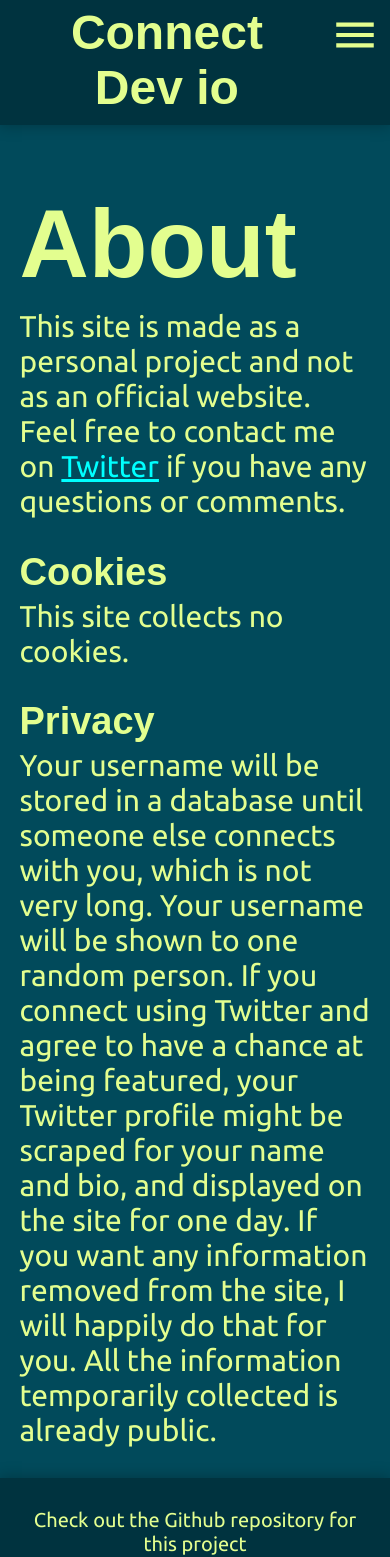
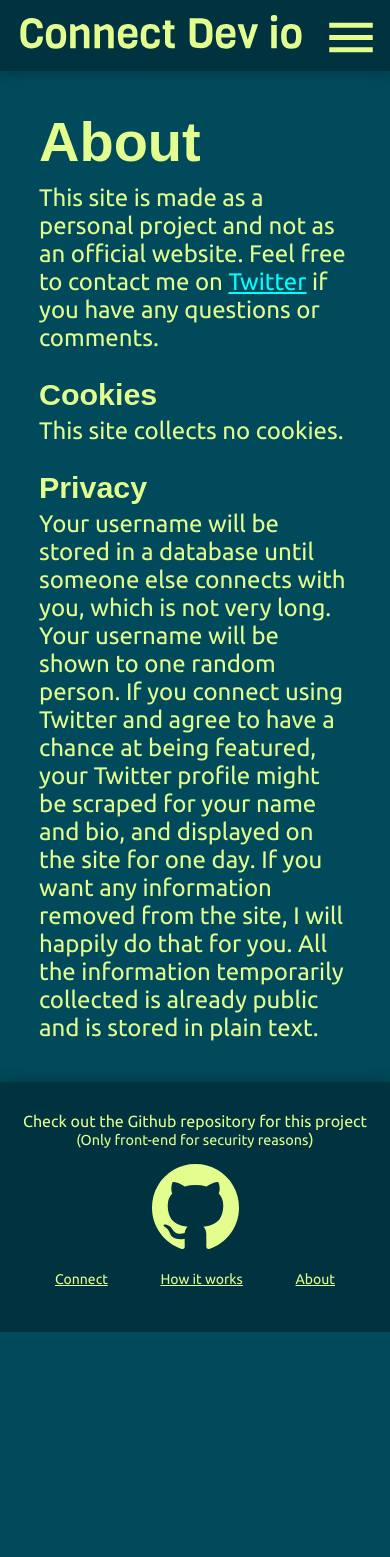
Before and after one commit to carltheperson/Connect-Dev, a React (Create React App) app: page /about in a window 390 px wide. Shown: the top 1557 px of the page. After the commit the page ends 1332 px from the top, so only its background shows below. Built offline with nearby package versions, Linux system fonts and the light colour scheme; the HTML template or start-up script is replaced by a standard one; a web font is replaced by a local one.

Commit message:
Made site responsive

```diff
--- a/public/index.html
+++ b/public/index.html
@@ -3,6 +3,7 @@
   <head>
     <meta charset="utf-8" />
     <title>Connect Dev io</title>
+    <meta name="viewport" content="width=device-width, initial-scale=1.0">
   </head>
   <body>
     <div id="root"></div>
--- a/src/components/About.js
+++ b/src/components/About.js
@@ -19,7 +19,7 @@ export default function About() {
             <h2>Privacy</h2>
             <p>
                 Your username will be stored in a database until someone else connects with you, which is not very long. Your username will be shown to one random person.
-                If you connect using Twitter and agree to have a chance at being featured, your Twitter profile might be scraped for your name and bio, and displayed on the site for one day. If you want any information removed from the site, I will happily do that for you. All the information temporarily collected is already public.
+                If you connect using Twitter and agree to have a chance at being featured, your Twitter profile might be scraped for your name and bio, and displayed on the site for one day. If you want any information removed from the site, I will happily do that for you. All the information temporarily collected is already public and is stored in plain text.
             </p>
         </div>
     )
--- a/src/components/Footer.js
+++ b/src/components/Footer.js
@@ -8,7 +8,7 @@ export default function Footer() {
         <div className="footer">
             <footer>
                 <p>Check out the Github repository for this project <br/>
-                (Only front-end for security reasons)</p>
+                <span className="smaller">(Only front-end for security reasons</span>)</p>
                 <img src={githubLogo} alt="Github logo" onClick={()=>window.location.href = "https://github.com/carlriis/Connect-Dev-io"}/>
                 <div className="link-container">
                     <Link to="/">Connect</Link>
--- a/src/components/Header.js
+++ b/src/components/Header.js
@@ -2,6 +2,7 @@ import React, { useState } from 'react';
 import {useLocation, useHistory} from "react-router-dom";
 
 import menuIcon from "./../styling/res/burger_menu.svg";
+import logo from "./../styling/res/logo.svg";
 
 export default function Header(props) {
     const location = useLocation();
@@ -25,18 +26,21 @@ export default function Header(props) {
         return "";
     }
 
+    const changePage = (page) => {
+        togleShowMenu();
+        history.push(page);
+    }
+
     return (
         <div className="header">
             <nav>
-                <img src={menuIcon} className="menu-icon" onClick={togleShowMenu}/>
+                <img src={menuIcon} alt="menu-icon" className="menu-icon" onClick={togleShowMenu}/>
                 <ul className={getShowMenu()}>
-                    <li className="logo">
-                         <h1 className="logo"><span>Connect Dev io</span></h1>
-                    </li>
+                    <li><img src={logo} alt="logo" className="logo"/></li>
 
-                    <li className={"item " + getPageOn("/")} onClick={()=>history.push("/")}>Connect</li>
-                    <li className={"item " + getPageOn("/how-it-works")} onClick={()=>history.push("/how-it-works")}>How it works</li>
-                   <li className={"item " + getPageOn("/about")} onClick={()=>history.push("/about")}>About</li>
+                    <li className={"item " + getPageOn("/")} onClick={()=>changePage("/")}>Connect</li>
+                    <li className={"item " + getPageOn("/how-it-works")} onClick={()=>changePage("/how-it-works")}>How it works</li>
+                   <li className={"item " + getPageOn("/about")} onClick={()=>changePage("/about")}>About</li>
                 </ul>
             </nav>
         </div>
--- a/src/styling/App.css
+++ b/src/styling/App.css
@@ -1,3 +1,7 @@
+/* Font sizing */
+@media screen and (min-width: 0px) {html {font-size: 10px;}}
+@media screen and (max-width: 768px) {html {font-size: 8px;}}
+
 body {
   background-color: #014A5B;
   font-family: 'Ubuntu', sans-serif;
@@ -11,12 +15,15 @@ h1, h2 {
 
 p {
   color: #E3FE8F;
-  font-size: 20px;
+  font-size: 2rem;
 }
 
 /* Pages */
 .page {
-  padding: 0 5%;
+  padding: 0 10%;
+  position: relative;
+  min-height: 60vh;
+  margin-bottom: 40px;
 }
 
 .page .logo-text {
@@ -24,7 +31,7 @@ p {
 }
 
 .page p {
-  font-size: 30px;
+  font-size: 3rem;
   margin-top: 5px;
 }
 
@@ -33,7 +40,7 @@ p {
 }
 
 .page h2 {
-  font-size: 38px;
+  font-size: 3.8rem;
   margin-bottom: 5px;
 }
 
@@ -43,12 +50,17 @@ p {
   box-shadow: 0px 0px 14px 1px rgba(0,0,0,0.25);
   text-align: center;
   padding: 0 20px 45px;
+
 }
 
 .footer p {
   margin-top: 0;
   padding-top: 30px;
-  font-size: 20px;
+  font-size: 2rem;
+}
+
+.footer .smaller {
+  font-size: 1.8rem;
 }
 
 .footer img {
@@ -63,6 +75,10 @@ p {
   width: 350px;
   margin: auto;
   margin-top: 20px;
+}
+
+.footer .link-container a {
+  font-size: 1.75rem;
 }
 
 .footer a {
@@ -82,26 +98,33 @@ p {
   }
 
   .title {
-    font-size: 96px;
+    font-size: 7rem;
     margin-bottom: 10px;
   }
 
   .explainer-text {
-    font-size: 36px;
+    font-size: 3rem;
     margin-top: 10px;
     width: 75%;
+  }
+
+  @media only screen and (min-width: 1900px) {
+    #main-section {
+      margin-left: 250px;
+    }
   }
 
 /* feature box */
   #featured-dev-box {
     width: 80%;
+    max-width: 1500px;
     border: 2px #E3FE8F solid;
     padding: 15px;
     position: relative;
   }
 
   #feature-title {
-    font-size: 48px;
+    font-size: 4.8rem;
     margin: 5px 0 0 0;
   }
 
@@ -124,6 +147,7 @@ p {
     flex: 1;
     object-fit:cover;
     width: 30%;
+    height: 30%;
   }
 
   #feature-name-bio {
@@ -132,7 +156,13 @@ p {
   }
 
   #feature-name {
-    font-size: 32px;
+    margin-bottom: 10px;
+    font-size: 3.2rem;
+  }
+
+  #feature-bio {
+    font-size: 2.75rem;
+    margin-top: 10px;
   }
 
   #feature-icon {
@@ -140,6 +170,10 @@ p {
     right: 8px;
     top: 8px;
     width: 45px;
+  }
+
+  #feature-title {
+    width: 90%;
   }
 
   /* Feature visit link */
@@ -150,7 +184,7 @@ p {
     top:-5px;
     text-decoration: none;
     color: #014A5B;
-    font-size: 22px;
+    font-size: 2.2rem;
     font-weight: bolder;
   }
   #feature-link-container {
@@ -164,6 +198,7 @@ p {
     cursor:pointer;
   }
   .hovering {
+    box-shadow: 0px 0px 14px 1px rgba(0,0,0,0.25);
    animation: in 0.5s;
    width: 285px;
   }
@@ -183,18 +218,36 @@ p {
     100% {width: 60px;}
   }
 
+  @media only screen and (max-width: 768px) {
+    #feature-flex {
+      display: block;
+    }
+
+    #profile-picture {
+      display: block;
+      margin: auto;
+      width: 65%;
+      margin-top: 15px;
+    }
+
+    #feature-link-container {
+      display: none;
+    }
+
+  }
+
 
 /* Sections */
 .section {
   padding: 50px 0 50px 100px;
 }
 .section h1 {
-  font-size: 72px;
+  font-size: 7.2rem;
   margin: 0;
 }
 
 .section h3 {
-  font-size: 45px;
+  font-size: 4.5rem;
   margin: 20px 0;
   font-weight: 300;
 }
@@ -211,7 +264,7 @@ p {
 }
 
 .section-btn {
-  font-size: 45px;
+  font-size: 3.5rem;
   font-family: 'Viga', sans-serif;
   margin-top: 20px;
   text-decoration: none;
@@ -223,16 +276,65 @@ p {
 .connectform .input {
   border-radius: 30px;
   width: 355px;
-  height: 70px;
-  font-size: 40px;
+  height: 6rem;
+  font-size: 3.5rem;
   font-family: 'Ubuntu', sans-serif;
+  padding: 1px;
   padding-left: 15px;
 }
-
 
 .connectform .error-msg {
   animation-name: fade;
   animation-duration: 1s;
+}
+
+@media only screen and (max-width: 768px) {
+  .section {
+    padding: 50px 5%;
+  }
+
+  .section .icon {
+    display: none;
+  }
+
+  .section h1 {
+    text-align: center;
+  }
+
+  .connectform-twitter .input-container {
+    width: 85%;
+  }
+
+  .connectform-twitter .input {
+    width: calc(100% - 70px) !important;
+  }
+
+  .connectform-github .input {
+    width: 75%;
+
+  }
+
+  .connectform form {
+    display: flex;
+    align-items: center;
+    justify-content: center;
+    flex-direction: column;
+    text-align: center;
+  }
+
+  .connectform .checkbox-container {
+    text-align: left;
+    margin: 0;
+    margin-top: 10px;
+  }
+
+  .connectform .checkbox-container p {
+    margin-top: 5px;
+  }
+
+  .error-msg {
+    margin-top: 10px;
+  }
 }
 
 /* Twitter section */
@@ -247,7 +349,7 @@ p {
   .connectform-twitter .input {
     border: 4px #1DA1F2 solid;
     color: #1DA1F2;
-    padding-left: 70px;
+    padding-left: 6.5rem;
     width: 300px;
   }
 
@@ -258,19 +360,20 @@ p {
 
   .at-symbol {
     position: absolute;
-    height: 70px;
-    width: 60px;
+    height: calc(6rem + 2px);
+    width: 6rem;
     background-color: #1DA1F2;
     border-radius: 30px 0 0 30px;
     border: 4px #1DA1F2 solid;
-
   }
 
   .at-symbol p {
     margin: 0;
     color: white;
-    font-size: 55px;
-    padding-left: 5px;
+    font-size: 5rem;
+    padding-left: 8px;
+    position: relative;
+    top: -2px;
   }
 /* Github section */
   .github-section {
@@ -310,16 +413,29 @@ p {
 
 .connected .text, .connected .with {
   text-align: center;
-  font-size: 75px;
   margin: 10px;
-  animation-name: zoom;
+}
+
+.connected .text {
+  animation-name: zoomSmall;
   animation-duration: 1s;
   animation-fill-mode: forwards;
 }
 
-@keyframes zoom {
-  0% {font-size: 50px; opacity: 0.3;}
-  100% {font-size: 60px; opacity: 1;}
+.connected .with {
+  animation-name: zoomBig;
+  animation-duration: 1s;
+  animation-fill-mode: forwards;
+}
+
+@keyframes zoomSmall {
+  0% {font-size: 4.5rem; opacity: 0.3;}
+  100% {font-size: 5.5rem; opacity: 1;}
+}
+
+@keyframes zoomBig {
+  0% {font-size: 5.5rem; opacity: 0.3;}
+  100% {font-size: 6.5rem; opacity: 1;}
 }
 
 @keyframes fade {
@@ -346,6 +462,20 @@ p {
   color: white;
 }
 
+.github-connected .btn {
+  background-color: white;
+}
+
+@media only screen and (max-width: 768px) {
+  .connected {
+    margin-left: 0;
+  }
+
+  .connected .screen {
+    text-align: center;
+  }
+}
+
 /* Header */
 .header .menu-icon {
   display: none;
@@ -365,13 +495,13 @@ p {
   justify-content: space-between;
   width: 85%;
   text-align: center;
+  list-style-type: none;
 }
 
 .header .item {
-  margin: 0 4%;
+  margin: 0 10px;
   padding: 15px;
-  list-style-type: none;
-  font-size: 32px;
+  font-size: 3.2rem;
   color: #E3FE8F;
   border: 2px solid #E3FE8F;
   border-radius: 20px;
@@ -384,21 +514,43 @@ p {
 }
 
 .header .logo {
-  list-style-type: none;
-  font-size: 55px;
+  width: 35rem;
   margin: 0;
 }
 
 .header .page-on {
   background-color: rgb(0, 43, 53);
 }
+
+@media only screen and (min-width: 1900px) {
+  .header ul {
+    width: calc(1800px + 3%);
+  }
+}
+
+@media only screen and (max-width: 1350px) {
+  .header ul {
+    width: 95%;
+  }
+}
+
+@media only screen and (max-width: 1000px) {
+  .header .item {
+    font-size: 2rem;
+  }
+
+  .header .logo {
+    width: 25rem;
+  }
+}
+
 @media only screen and (max-width: 768px) {
   .header .menu-icon {
     display: block;
     position: absolute;
     right: 10px;
-    top: 10px;
-    width: 50px;
+    top: 1%;
+    width: 15%;
   }
 
   .header ul {
@@ -423,10 +575,8 @@ p {
   }
 
   .header .logo {
-    text-align: center;
-    font-size: 48px;
-    width: calc(100% - 50px);
-    margin-left: 3%;
+    width: calc(85% - 50px);
+    margin: 10px 10% 10px -7.5%;
   }
 }
 
@@ -437,7 +587,7 @@ p {
   padding-left: 35px;
   margin-bottom: 12px;
   cursor: pointer;
-  font-size: 22px;
+  font-size: 2.2rem;
   user-select: none;
 }
 .checkbox-container input {
@@ -483,7 +633,7 @@ p {
 
 #checkbox-text {
   color: #1DA1F2;
-  font-size: 16px;
+  font-size: 1.6rem;
 }
 #checkbox-text span {
   vertical-align: middle;
```
Also changed, not shown: src/components/ConnectSection.js (+6 -6 lines), src/styling/res/logo.svg (added).
